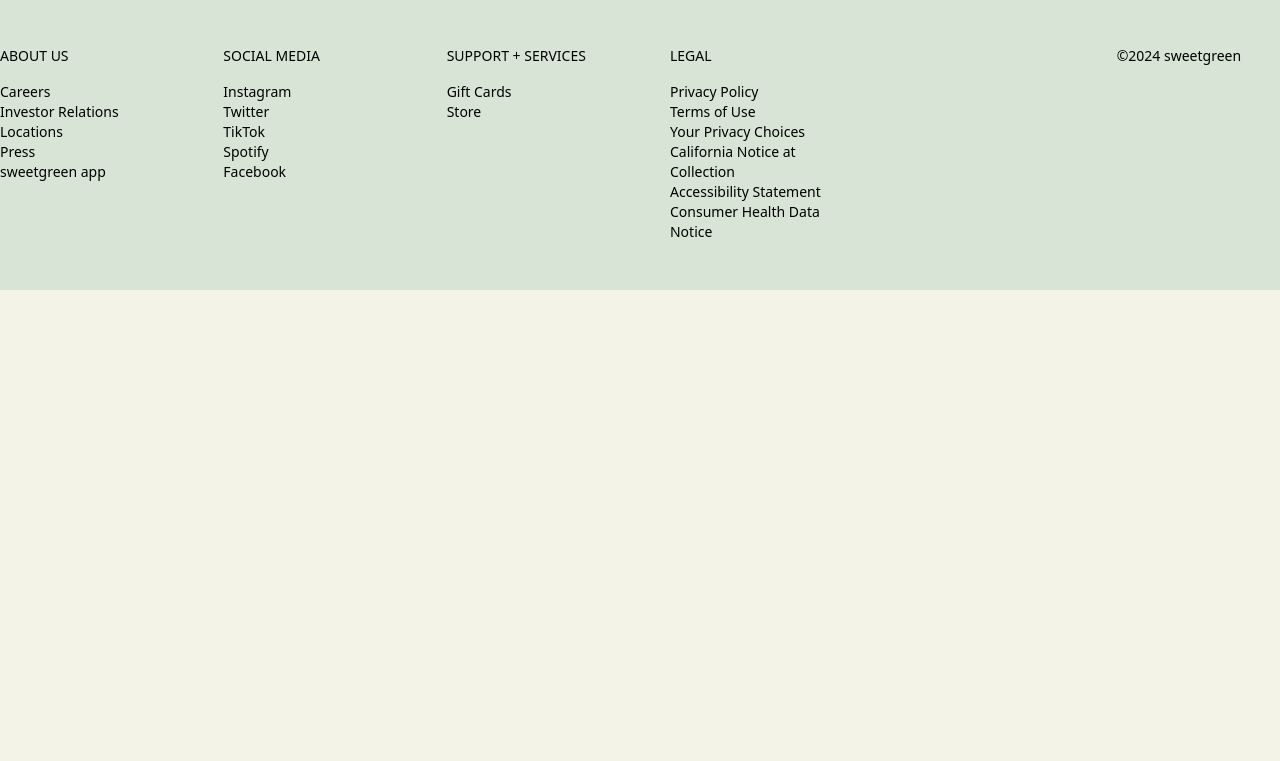
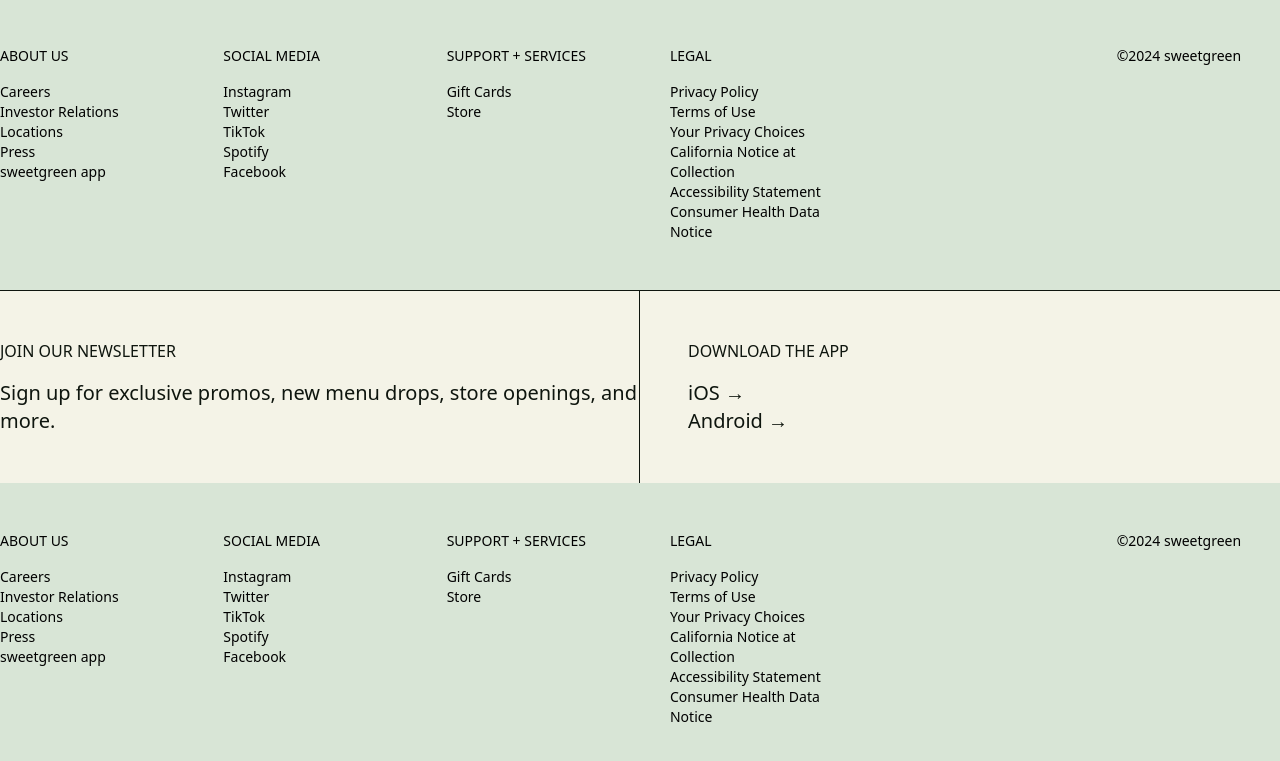
Before and after one commit to michaeljoshuaramos/sweetgreen, a React (Vite) app: page /menu in a window 1280 px wide. Shown: the part 2401-3162 px from the top of the page. Before the commit the page ends 2691 px from the top, so only its background shows below. Built offline with nearby package versions, Linux system fonts and the light colour scheme.

Commit message:
Add Footer component in Layout component

```diff
--- a/src/pages/Landing.tsx
+++ b/src/pages/Landing.tsx
@@ -1,8 +1,6 @@
 import {
   BestSellersSection,
-  Footer,
   MainHeroSection,
-  NewsletterSection,
   NewsSection,
   SweetgreenWorkSection,
   SweetpassSection,
@@ -16,8 +14,6 @@
       <SweetpassSection />
       <SweetgreenWorkSection />
       <NewsSection />
-      <NewsletterSection />
-      <Footer />
     </>
   );
 };
--- a/src/pages/Layout.tsx
+++ b/src/pages/Layout.tsx
@@ -1,11 +1,13 @@
 import { Outlet } from "react-router-dom";
-import { NavigationBar } from "../components";
+import { Footer, NavigationBar, NewsletterSection } from "../components";
 
 const Layout = () => {
   return (
     <>
       <NavigationBar />
       <Outlet />
+      <NewsletterSection />
+      <Footer />
     </>
   );
 };
```
